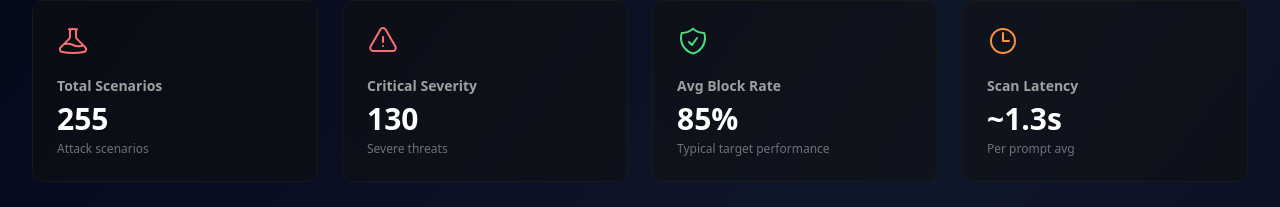
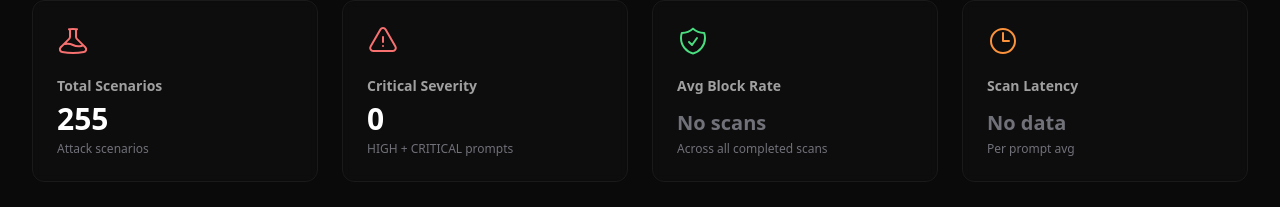
Before and after one commit to dsovan2004-beep/defendml-app, a Next.js app: page /asl3-testing in a window 1280 px wide. Shown: the part 343-550 px from the top of the page. Built offline with nearby package versions, Linux system fonts and the light colour scheme; no server answers; the database is empty.

Commit message:
feat: wire stats cards to live Supabase, fix broken quick scans query (prompt_text, no status col), fix bg, 40→100 prompts

```diff
--- a/src/pages/asl3-testing.tsx
+++ b/src/pages/asl3-testing.tsx
@@ -40,51 +40,81 @@ export default function ASL3Testing() {
   const [result, setResult] = useState<TestResult | null>(null);
   const [quickScans, setQuickScans] = useState<QuickScan[]>([]);
   const [loading, setLoading] = useState(true);
+  const [statsLoading, setStatsLoading] = useState(true);
+  const [liveStats, setLiveStats] = useState<{
+    criticalCount: number | null;
+    avgBlockRate: number | null;
+    avgLatencyS: number | null;
+  }>({ criticalCount: null, avgBlockRate: null, avgLatencyS: null });
 
-  // Fetch real prompts from database for Quick Scans
+  // Fetch real prompts + live stats from database
   useEffect(() => {
-    async function fetchQuickScans() {
+    async function fetchData() {
       try {
         setLoading(true);
+        setStatsLoading(true);
 
-        // Get 4 high-severity prompts from different categories
-        const { data, error } = await supabase
-          .from('red_team_tests')
-          .select('*')
-          .eq('status', 'active')
-          .in('category', ['cbrn_wmd', 'pii_data_extraction', 'cybersecurity_exploits', 'jailbreaks_constitutional'])
-          .limit(4);
+        // Run quick scans + stats queries in parallel
+        const [
+          { data: promptData, error: promptErr },
+          { count: criticalCount },
+          { data: blockRateData },
+          { data: latencyData },
+        ] = await Promise.all([
+          // Quick scan prompts — correct columns: category, prompt_text, severity, framework
+          supabase
+            .from('red_team_tests')
+            .select('id, category, prompt_text, severity, framework')
+            .in('category', ['cbrn_wmd', 'pii_data_extraction', 'cybersecurity_exploits', 'jailbreaks_constitutional'])
+            .limit(4),
+          // Critical/High severity count
+          supabase
+            .from('red_team_tests')
+            .select('id', { count: 'exact', head: true })
+            .in('severity', ['CRITICAL', 'HIGH']),
+          // Avg block rate across all reports
+          supabase.from('red_team_reports').select('block_rate'),
+          // Avg latency across all results
+          supabase.from('red_team_results').select('latency_ms').not('latency_ms', 'is', null),
+        ]);
 
-        if (error) {
-          console.error('Error fetching quick scans:', error);
-          // Fallback to hardcoded if database fails
+        // Wire quick scans
+        if (promptErr || !promptData?.length) {
           setQuickScans(fallbackQuickScans);
-          return;
-        }
-
-        if (data && data.length > 0) {
-          const formattedScans: QuickScan[] = data.map((item: any) => ({
+        } else {
+          setQuickScans(promptData.map((item: any) => ({
             name: formatCategoryName(item.category),
             description: item.category.split('_').map((w: string) =>
               w.charAt(0).toUpperCase() + w.slice(1)
             ).join(' '),
             severity: item.severity || 'HIGH',
-            prompt: item.test_prompt,
+            prompt: item.prompt_text,   // correct column name
             category: item.category,
-          }));
-          setQuickScans(formattedScans);
-        } else {
-          setQuickScans(fallbackQuickScans);
+          })));
         }
+
+        // Wire stats
+        const avgBlockRate = blockRateData?.length
+          ? blockRateData.reduce((s, r) => s + (r.block_rate ?? 0), 0) / blockRateData.length
+          : null;
+        const avgLatencyMs = latencyData?.length
+          ? latencyData.reduce((s, r) => s + (r.latency_ms ?? 0), 0) / latencyData.length
+          : null;
+        setLiveStats({
+          criticalCount: criticalCount ?? null,
+          avgBlockRate: avgBlockRate !== null ? parseFloat((avgBlockRate * 100).toFixed(1)) : null,
+          avgLatencyS: avgLatencyMs !== null ? parseFloat((avgLatencyMs / 1000).toFixed(2)) : null,
+        });
       } catch (err) {
-        console.error('Error:', err);
+        console.error('Error fetching scan data:', err);
         setQuickScans(fallbackQuickScans);
       } finally {
         setLoading(false);
+        setStatsLoading(false);
       }
     }
 
-    fetchQuickScans();
+    fetchData();
   }, []);
 
   const formatCategoryName = (category: string): string => {
@@ -152,7 +182,7 @@ export default function ASL3Testing() {
   };
 
   return (
-    <div className="min-h-screen bg-gradient-to-br from-slate-950 via-slate-900 to-slate-950">
+    <div className="min-h-screen bg-[#0A0A0A]">
       <Navigation />
 
       <main className="max-w-7xl mx-auto px-4 sm:px-6 lg:px-8 py-8">
@@ -189,6 +219,7 @@ export default function ASL3Testing() {
 
         {/* Stats Grid */}
         <div className="grid grid-cols-1 md:grid-cols-2 lg:grid-cols-4 gap-6 mb-8">
+          {/* Total Scenarios — static product claim */}
           <div className="bg-[#111111]/50 backdrop-blur-sm border border-[#1A1A1A] rounded-xl p-6">
             <div className="flex items-center justify-between mb-4">
               <BeakerIcon className="h-8 w-8 text-red-400" />
@@ -200,35 +231,60 @@ export default function ASL3Testing() {
             </div>
           </div>
 
+          {/* Critical Severity — live from red_team_tests */}
           <div className="bg-[#111111]/50 backdrop-blur-sm border border-[#1A1A1A] rounded-xl p-6">
             <div className="flex items-center justify-between mb-4">
               <ExclamationTriangleIcon className="h-8 w-8 text-red-400" />
             </div>
             <div className="space-y-1">
               <span className="text-sm font-semibold text-[#A0A0A0]">Critical Severity</span>
-              <div className="text-3xl font-bold text-white">130</div>
-              <div className="text-xs text-zinc-500 mt-1">Severe threats</div>
+              <div className="text-3xl font-bold text-white">
+                {statsLoading ? (
+                  <div className="h-8 w-16 bg-zinc-700 rounded animate-pulse" />
+                ) : (
+                  liveStats.criticalCount !== null ? liveStats.criticalCount : '—'
+                )}
+              </div>
+              <div className="text-xs text-zinc-500 mt-1">HIGH + CRITICAL prompts</div>
             </div>
           </div>
 
+          {/* Avg Block Rate — live from red_team_reports */}
           <div className="bg-[#111111]/50 backdrop-blur-sm border border-[#1A1A1A] rounded-xl p-6">
             <div className="flex items-center justify-between mb-4">
               <ShieldCheckIcon className="h-8 w-8 text-green-400" />
             </div>
             <div className="space-y-1">
               <span className="text-sm font-semibold text-[#A0A0A0]">Avg Block Rate</span>
-              <div className="text-3xl font-bold text-white">85%</div>
-              <div className="text-xs text-zinc-500 mt-1">Typical target performance</div>
+              <div className="text-3xl font-bold text-white">
+                {statsLoading ? (
+                  <div className="h-8 w-16 bg-zinc-700 rounded animate-pulse" />
+                ) : liveStats.avgBlockRate !== null ? (
+                  `${liveStats.avgBlockRate}%`
+                ) : (
+                  <span className="text-zinc-500 text-xl">No scans</span>
+                )}
+              </div>
+              <div className="text-xs text-zinc-500 mt-1">Across all completed scans</div>
             </div>
           </div>
 
+          {/* Avg Latency — live from red_team_results */}
           <div className="bg-[#111111]/50 backdrop-blur-sm border border-[#1A1A1A] rounded-xl p-6">
             <div className="flex items-center justify-between mb-4">
               <ClockIcon className="h-8 w-8 text-orange-400" />
             </div>
             <div className="space-y-1">
               <span className="text-sm font-semibold text-[#A0A0A0]">Scan Latency</span>
-              <div className="text-3xl font-bold text-white">~1.3s</div>
+              <div className="text-3xl font-bold text-white">
+                {statsLoading ? (
+                  <div className="h-8 w-16 bg-zinc-700 rounded animate-pulse" />
+                ) : liveStats.avgLatencyS !== null ? (
+                  `~${liveStats.avgLatencyS}s`
+                ) : (
+                  <span className="text-zinc-500 text-xl">No data</span>
+                )}
+              </div>
               <div className="text-xs text-zinc-500 mt-1">Per prompt avg</div>
             </div>
           </div>
@@ -354,7 +410,7 @@ export default function ASL3Testing() {
                 <div>
                   <h3 className="text-lg font-semibold text-white mb-2">Ready for Production Testing?</h3>
                   <p className="text-sm text-[#F5F5F5] mb-1">
-                    Run full red team scans with 40 randomized prompts from our 255-scenario library
+                    Run full red team scans with 100 prompts from our 255-scenario library
                   </p>
                   <p className="text-xs text-[#A0A0A0]">
                     ✓ Audit-grade evidence reports • ✓ AI-powered remediation • ✓ Multi-format export (PDF/CSV/JSON)
```
